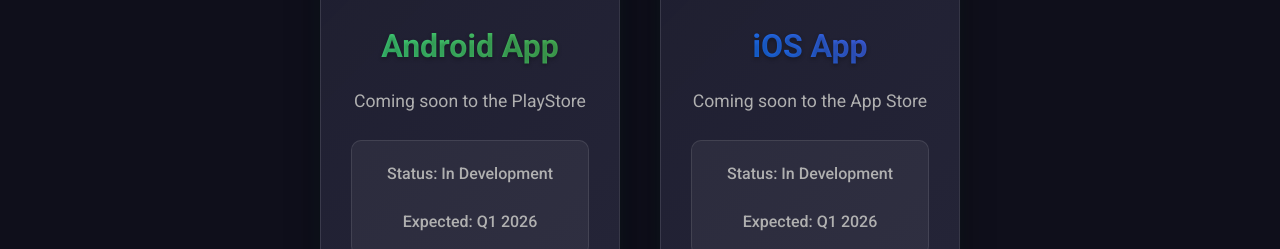
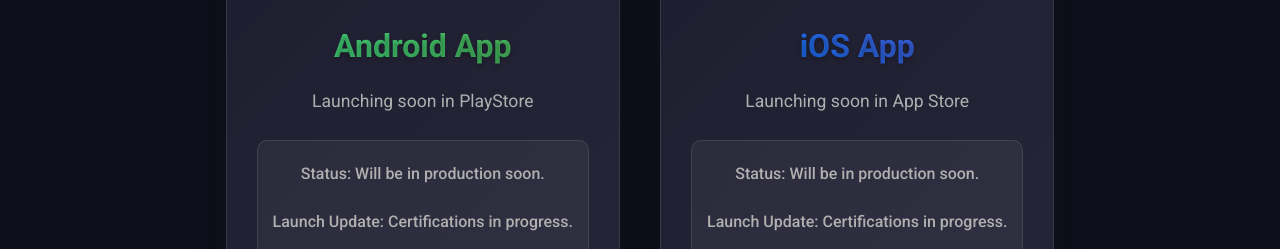
Before and after one commit to Shiva198615/MyChessCircle_UK, a React (Create React App) app: page /downloads in a window 1280 px wide. Shown: the part 551-800 px from the top of the page. Built offline with nearby package versions, Linux system fonts and the light colour scheme.

Commit message:
updated launch messages and status in downloads

```diff
--- a/src/pages/Downloads.js
+++ b/src/pages/Downloads.js
@@ -25,10 +25,10 @@
             />
           </div>
           <h2>Android App</h2>
-          <p>Coming soon to the PlayStore</p>
+          <p>Launching soon in PlayStore</p>
           <div className="download-info">
-            <span className="version">Status: In Development</span>
-            <span className="size">Expected: Q1 2026</span>
+            <span className="version">Status: Will be in production soon.</span>
+            <span className="size">Launch Update: Certifications in progress.</span>
           </div>
           <button className="download-btn secondary" disabled onClick={() => navigate('/downloads')}>Coming Soon</button>
           {/* <button
@@ -59,10 +59,10 @@
             />
           </div>
           <h2>iOS App</h2>
-          <p>Coming soon to the App Store</p>
+          <p>Launching soon in App Store</p>
           <div className="download-info">
-            <span className="status">Status: In Development</span>
-            <span className="release">Expected: Q1 2026</span>
+            <span className="status">Status: Will be in production soon.</span>
+            <span className="release">Launch Update: Certifications in progress.</span>
           </div>
           <button className="download-btn secondary" disabled onClick={() => navigate('/downloads')}>Coming Soon</button>
         </div>
```
